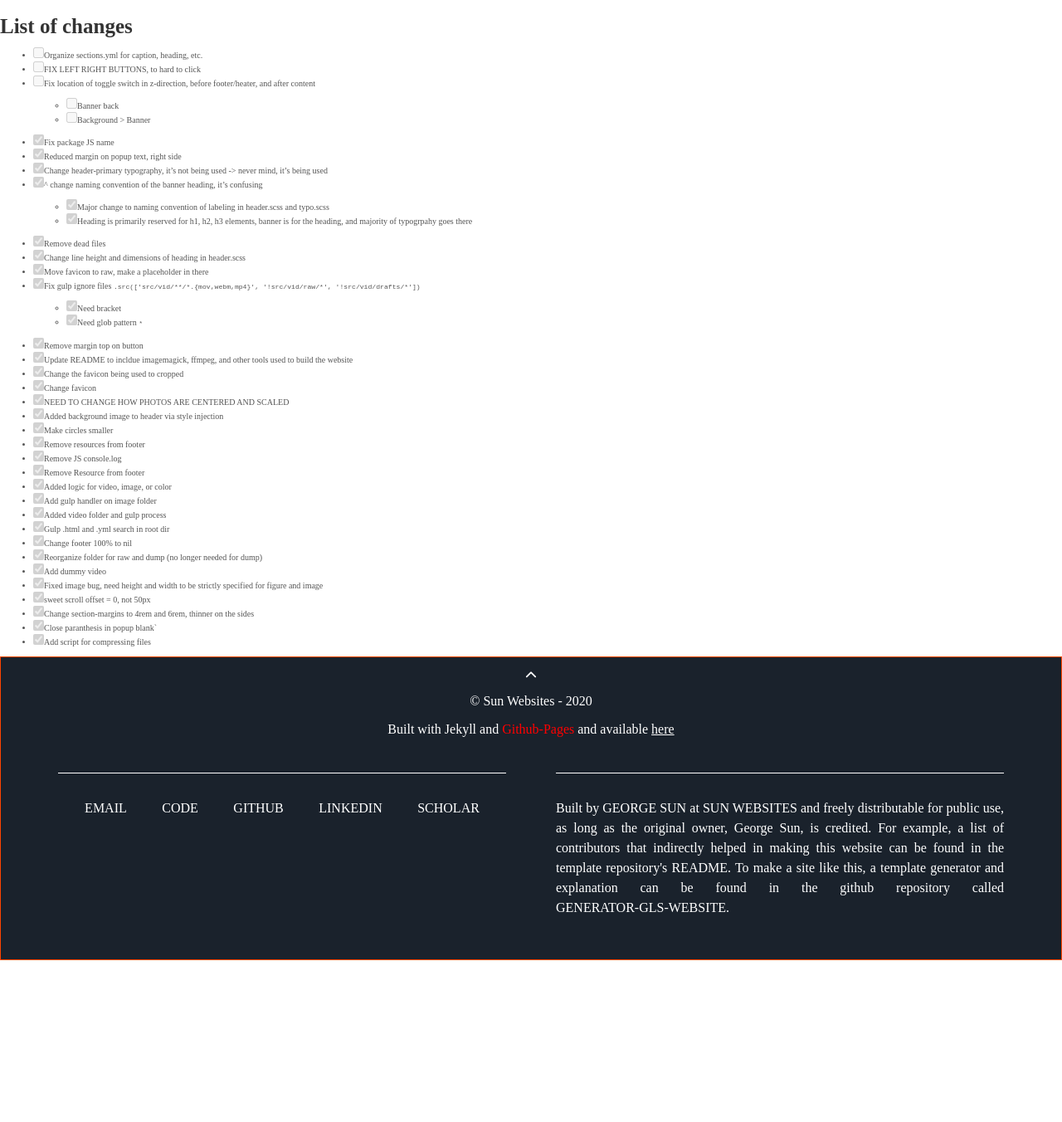
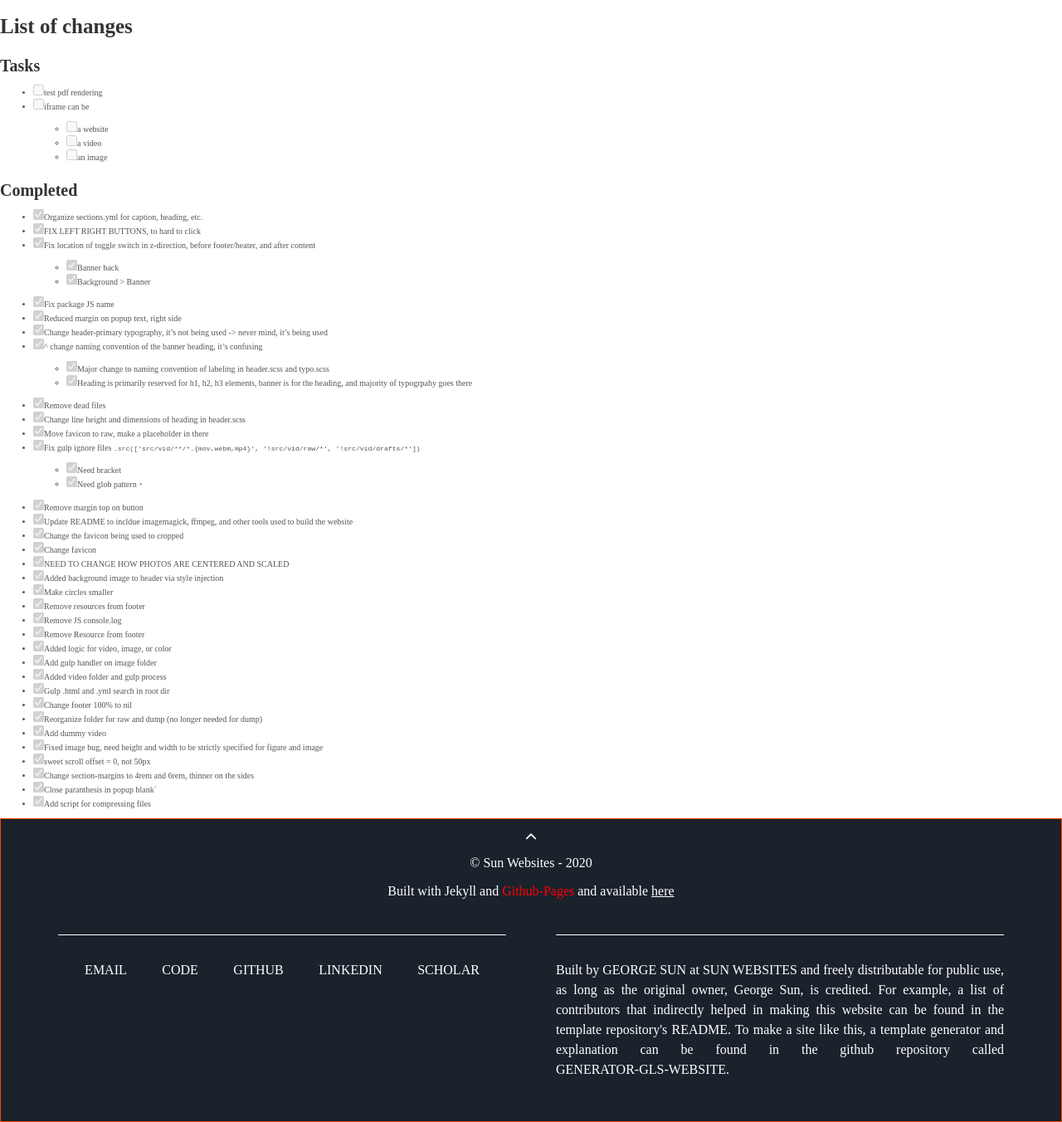
Before and after one commit to mrsunny0/template-gh-pages, a Jekyll site: the page built from TODO.md, in a window 1280 px wide, cut to the strip 904-2256 px from the top of the page. Shown: the whole strip at 83% size. Built offline with Jekyll 4.4.1, drawn with Linux system fonts in a browser that asks for light colours; nearby versions of some CDN libraries; some web fonts are replaced; our own code applies the rules of GitHub Pages for plain Markdown files; before the commit the page ends 2061 px from its top, so only the background shows below that.

Commit message:
updating TODO, banner still has sizing bug

```diff
--- a/TODO.md
+++ b/TODO.md
@@ -1,10 +1,18 @@
 # List of changes
 
-- [ ] Organize sections.yml for caption, heading, etc.
-- [ ] FIX LEFT RIGHT BUTTONS, to hard to click
-- [ ] Fix location of toggle switch in z-direction, before footer/heater, and after content
-  - [ ] Banner back
-  - [ ] Background > Banner
+## Tasks
+- [ ] test pdf rendering
+- [ ] iframe can be
+  - [ ] a website
+  - [ ] a video
+  - [ ] an image
+
+## Completed
+- [x] Organize sections.yml for caption, heading, etc.
+- [x] FIX LEFT RIGHT BUTTONS, to hard to click
+- [x] Fix location of toggle switch in z-direction, before footer/heater, and after content
+  - [x] Banner back
+  - [x] Background > Banner
 - [x] Fix package JS name
 - [x] Reduced margin on popup text, right side
 - [x] Change header-primary typography, it's not being used -> never mind, it's being used
--- a/src/scss/abstracts/_variables.scss
+++ b/src/scss/abstracts/_variables.scss
@@ -44,7 +44,7 @@ $content-margins: 4rem; // for each image group
 
 // z-index
 // banner
-$z-header-background: -1;
+$z-header-background: 1;
 $z-header-content-background: 0;
 $z-header-banner: 1;
 $z-header-scroll-down: 2;
```
Also changed, not shown: assets/css/main.css.
